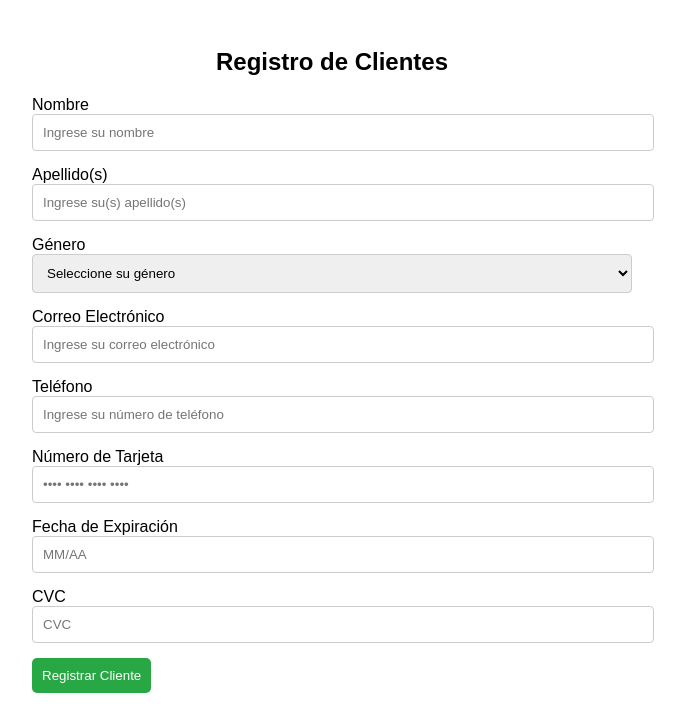
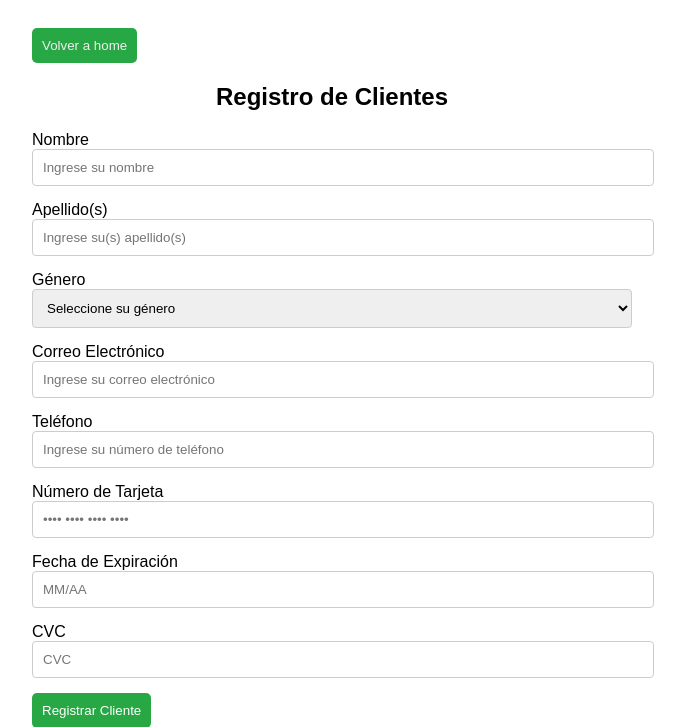
Before and after one commit to Fredev01/BancaShat, a Flask app: page /clientes in a window 1280 px wide. Shown: the top 727 px of the page, without its empty margins (308-993 px from the left). Run offline with Flask 3, Linux system fonts and the light colour scheme; data that the repository does not hold is empty; parts of the project's set-up code (start-up, migrations or seed data) failed here and were passed over; some libraries are stand-ins or nearby versions.

Commit message:
Modulo de clientes terminado

```diff
--- a/main.py
+++ b/main.py
@@ -74,8 +74,6 @@ def clientes():
         customer.fecha_expiracion = fecha_expiracion_decrypted
         customer.cvv = cvv_decrypted
         customers_decrypted.append(customer)
-    for customer in customers_decrypted:
-        print(customer)
     return render_template('clientes.html', clientes=customers_decrypted)
 
 
--- a/templates/clientes.html
+++ b/templates/clientes.html
@@ -9,7 +9,11 @@
     <script src="{{ url_for('static', filename='js/jquery.payment.min.js') }}"></script>
 </head>
 <body>
+
     <div class="container mt-5">
+       <button type="submit" class="btn">
+           <a href="{{ url_for('index') }}" style="text-decoration: none; color: #efefef;">Volver a home</a>
+       </button>
         <h2>Registro de Clientes</h2>
         <form id="registration-form">
             <div class="form-group">
```
